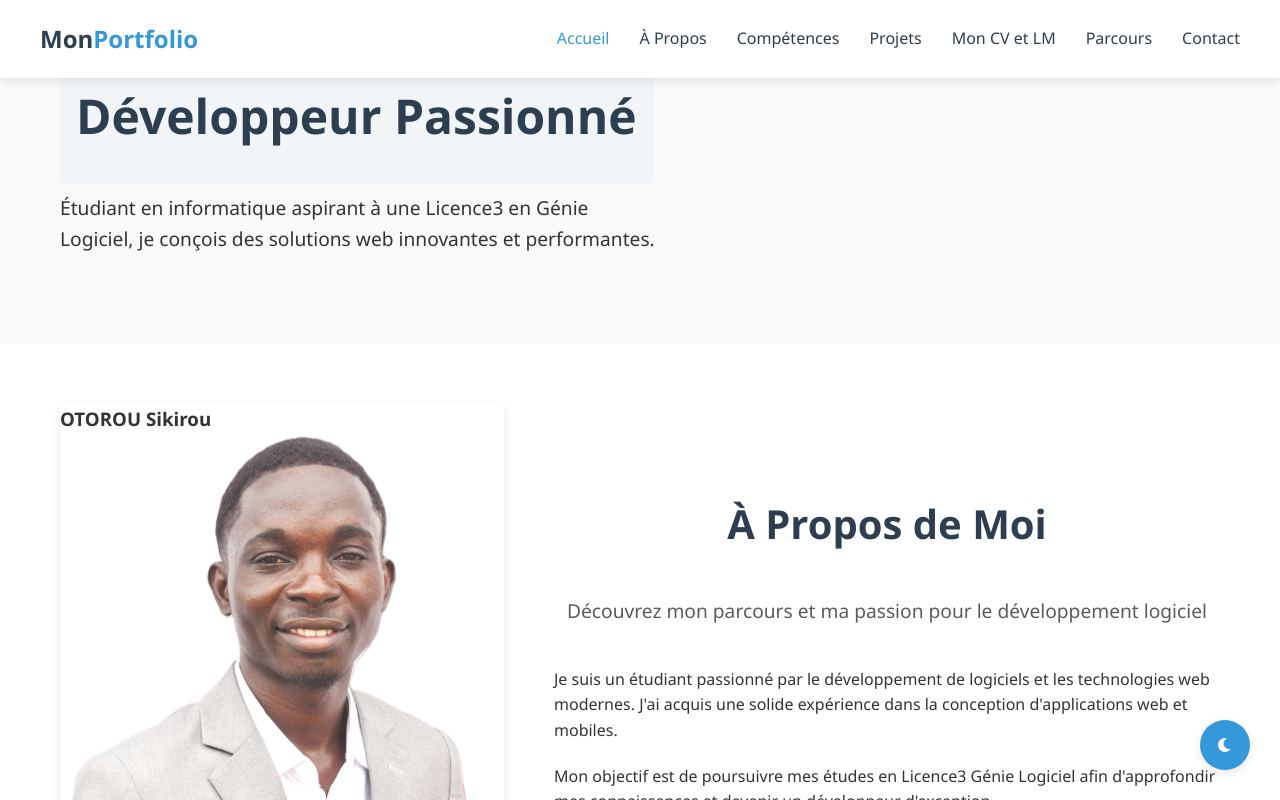
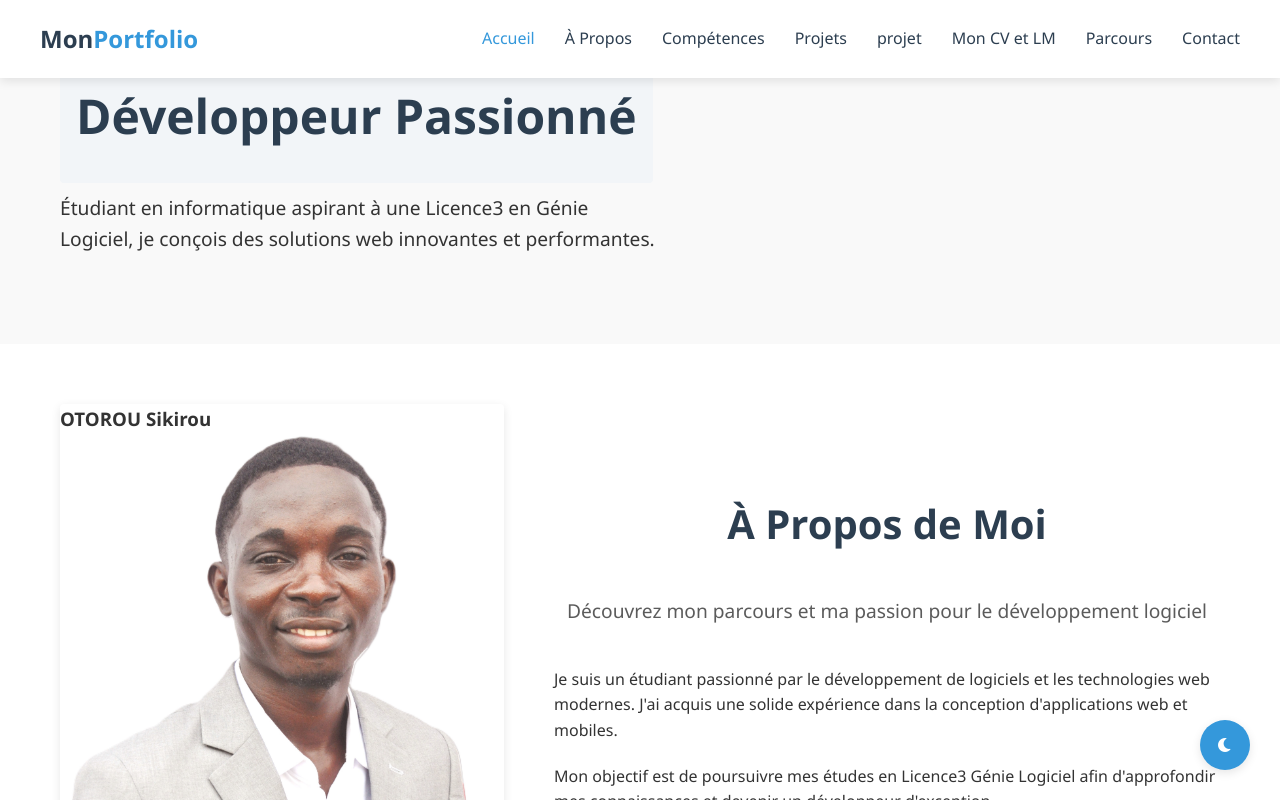
Before and after one commit to sikirou195/frontendPort, a Vue app: page /portofolio in a window 1280 px wide. Shown: the top 800 px of the page. Built offline with nearby package versions, Linux system fonts and the light colour scheme.

Commit message:
Modification de composant PorjetGraph.vue

```diff
--- a/src/components/HeaderBar.vue
+++ b/src/components/HeaderBar.vue
@@ -35,6 +35,7 @@ const navItems = ref([
   { id: 'about', text: 'À Propos', link: '#about' },
   { id: 'skills', text: 'Compétences', link: '#skills' },
   { id: 'projects', text: 'Projets', link: '#projects' },
+  { id: 'projet', text: 'projet', link: '#projet' },
   { id: 'lettre-motivation-card', text: 'Mon CV et LM', link: '#lettre-motivation-card' },
   { id: 'education', text: 'Parcours', link: '#education' },
   { id: 'contact', text: 'Contact', link: '#contact' }
--- a/src/components/ProjetGraph.vue
+++ b/src/components/ProjetGraph.vue
@@ -1,5 +1,5 @@
 <template>
-  <section class="documents-section">
+  <section id="projet" class="documents-section">
     <div class="documents-container">
       <div class="section-header">
         <div class="header-decoration">
@@ -135,7 +135,7 @@ onUnmounted(() => {
   padding: 5rem 2rem;
   background-color: #f0f4f8;
   background-image:
-    radial-gradient(circle at 25% 25%, rgba(79, 70, 229, 0.03) 0%, transparent 50%),
+    radial-gradient(circle at 25% 25%, rgba(211, 211, 216, 0.03) 0%, transparent 50%),
     radial-gradient(circle at 75% 75%, rgba(99, 102, 241, 0.03) 0%, transparent 50%);
 }
 
```
